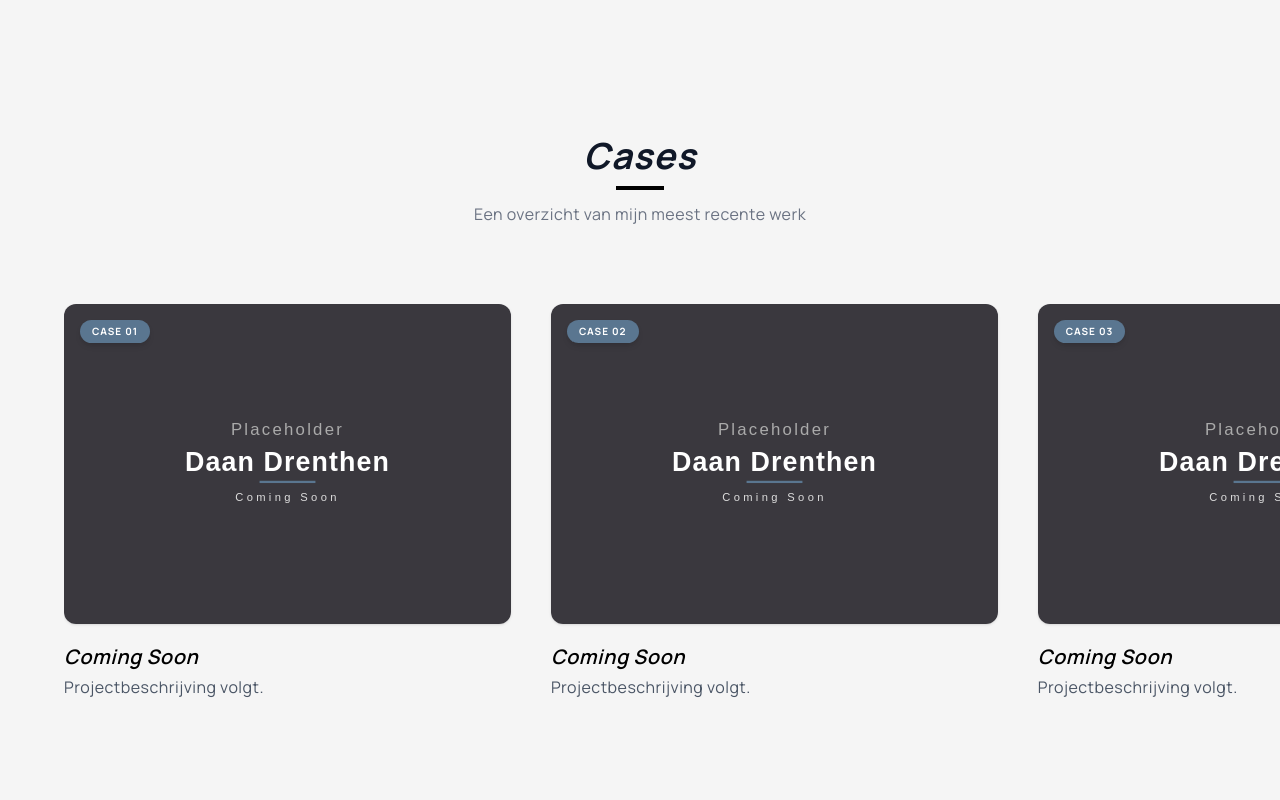
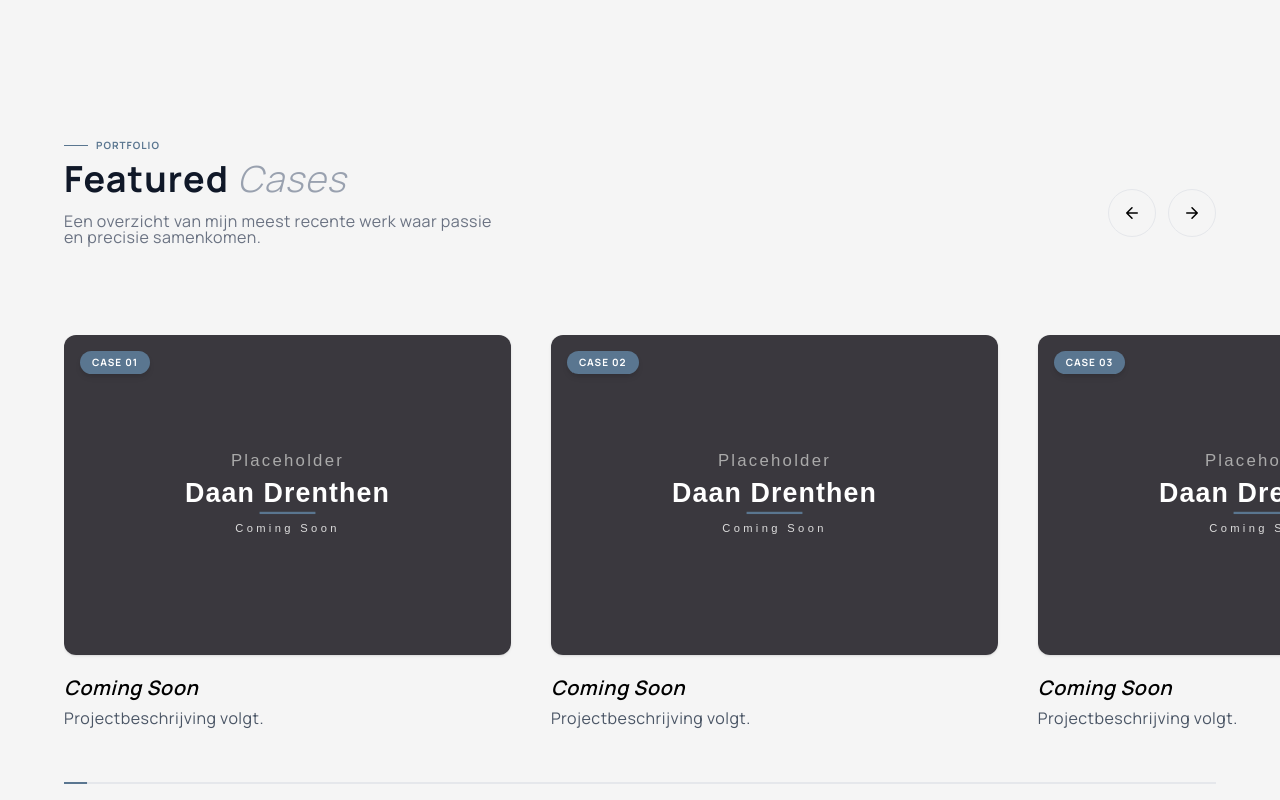
Before and after one commit to drenthendaan/portfolio-daandrenthen-nl, a React (Vite) app: page / in a window 1280 px wide. Shown: the part 460-1260 px from the top of the page. Built offline with nearby package versions, Linux system fonts and the light colour scheme.

Commit message:
feat: slider verbeterd en mooier gemaakt

```diff
--- a/src/components/Cases.jsx
+++ b/src/components/Cases.jsx
@@ -5,6 +5,7 @@ function Cases() {
   const sliderRef = useRef(null);
   const contentAnchorRef = useRef(null);
   const [paddingLeft, setPaddingLeft] = useState(24);
+  const [scrollProgress, setScrollProgress] = useState(0);
 
   const isDown = useRef(false);
   const startX = useRef(0);
@@ -14,6 +15,25 @@ function Cases() {
 
   const [mousePos, setMousePos] = useState({ x: 0, y: 0 });
   const [isHovering, setIsHovering] = useState(false);
+
+  const handleScroll = () => {
+    if (sliderRef.current) {
+      const { scrollLeft, scrollWidth, clientWidth } = sliderRef.current;
+      const totalScrollable = scrollWidth - clientWidth;
+      const progress = (scrollLeft / totalScrollable) * 100;
+      setScrollProgress(progress);
+    }
+  };
+
+  const scroll = (direction) => {
+    if (sliderRef.current) {
+      const scrollAmount = window.innerWidth > 768 ? 500 : sliderRef.current.clientWidth * 0.8;
+      sliderRef.current.scrollBy({
+        left: direction === "left" ? -scrollAmount : scrollAmount,
+        behavior: "smooth",
+      });
+    }
+  };
 
   useEffect(() => {
     const handleGlobalMouseMove = (e) => {
@@ -37,7 +57,6 @@ function Cases() {
     return () => window.removeEventListener("resize", alignSlider);
   }, []);
 
-  // Desktop Drag Logic
   const handleMouseDown = (e) => {
     if (window.innerWidth < 768) return;
     isDown.current = true;
@@ -55,12 +74,14 @@ function Cases() {
     const prevScrollLeft = sliderRef.current.scrollLeft;
     sliderRef.current.scrollLeft = scrollLeft.current - walk;
     velocity.current = sliderRef.current.scrollLeft - prevScrollLeft;
+    handleScroll();
   };
 
   const applyMomentum = () => {
     if (Math.abs(velocity.current) > 0.5) {
       sliderRef.current.scrollLeft += velocity.current;
       velocity.current *= 0.85;
+      handleScroll();
       rafId.current = requestAnimationFrame(applyMomentum);
     } else {
       sliderRef.current.style.scrollSnapType = "x mandatory";
@@ -75,6 +96,7 @@ function Cases() {
 
   return (
     <div className="py-12 overflow-x-hidden w-full">
+      {/* Custom Cursor */}
       <div
         className={`fixed pointer-events-none z-50 items-center justify-center rounded-full bg-[#5A7690] text-white text-[11px] font-bold uppercase tracking-[0.2em] transition-transform duration-200 ease-out hidden md:flex ${
           isHovering ? "scale-100 opacity-100" : "scale-0 opacity-0"
@@ -90,24 +112,53 @@ function Cases() {
         Swipe
       </div>
 
-      <div className="container mx-auto px-6">
-        <div ref={contentAnchorRef} className="text-left md:text-center">
-          <h2 className="text-3xl md:text-5xl font-bold italic tracking-tighter mb-3 text-gray-900 inline-block">
-            Cases
-          </h2>
-          <div className="w-12 h-1 bg-black mb-4 md:mx-auto"></div>
-          <p className="text-gray-500 max-w-md md:mx-auto text-sm md:text-base leading-relaxed">
-            Een overzicht van mijn meest recente werk
-          </p>
+      {/* HEADER SECTIE - NU MOOIER GEMAAKT */}
+      <div className="container mx-auto px-6 mb-10">
+        <div className="flex justify-between items-end gap-6">
+          <div ref={contentAnchorRef} className="text-left">
+            <div className="flex items-center gap-2 mb-2">
+               <span className="w-6 h-[1px] bg-[#5A7690]"></span>
+               <span className="text-[#5A7690] text-[10px] font-bold uppercase tracking-widest">Portfolio</span>
+            </div>
+            <h2 className="text-4xl md:text-6xl font-bold tracking-tighter text-gray-900 leading-none">
+              Featured <span className="italic font-light text-gray-400">Cases</span>
+            </h2>
+            <p className="mt-4 text-gray-500 max-w-md text-sm md:text-base leading-relaxed">
+              Een overzicht van mijn meest recente werk waar passie en precisie samenkomen.
+            </p>
+          </div>
+
+          <div className="flex gap-2 md:gap-3 mb-2 shrink-0">
+            <button
+              onClick={() => scroll("left")}
+              className="w-10 h-10 md:w-12 md:h-12 rounded-full border border-gray-200 flex items-center justify-center hover:bg-gray-900 hover:text-white active:scale-95 transition-all duration-300"
+              aria-label="Vorige"
+            >
+              <svg width="18" height="18" viewBox="0 0 24 24" fill="none" stroke="currentColor" strokeWidth="2" strokeLinecap="round" strokeLinejoin="round">
+                <path d="M19 12H5M12 19l-7-7 7-7"/>
+              </svg>
+            </button>
+            <button
+              onClick={() => scroll("right")}
+              className="w-10 h-10 md:w-12 md:h-12 rounded-full border border-gray-200 flex items-center justify-center hover:bg-gray-900 hover:text-white active:scale-95 transition-all duration-300"
+              aria-label="Volgende"
+            >
+              <svg width="18" height="18" viewBox="0 0 24 24" fill="none" stroke="currentColor" strokeWidth="2" strokeLinecap="round" strokeLinejoin="round">
+                <path d="M5 12h14m-7-7 7 7-7 7"/>
+              </svg>
+            </button>
+          </div>
         </div>
       </div>
 
+      {/* SLIDER SECTIE - WEER ORIGINEEL */}
       <div
-        className="relative w-full mt-8"
+        className="relative w-full"
         style={{ paddingLeft: `${paddingLeft}px` }}
       >
         <div
           ref={sliderRef}
+          onScroll={handleScroll}
           onMouseEnter={() => setIsHovering(true)}
           onMouseLeave={() => {
             setIsHovering(false);
@@ -116,8 +167,7 @@ function Cases() {
           onMouseDown={handleMouseDown}
           onMouseMove={handleMouseMove}
           onMouseUp={stopDragging}
-          /* Op mobiel laten we de browser het werk doen voor maximale smoothness */
-          className="flex overflow-x-auto pb-10 pr-10 hide-scrollbar snap-x snap-mandatory gap-6 md:gap-10 cursor-grab active:cursor-grabbing select-none touch-pan-x"
+          className="flex overflow-x-auto pb-8 pr-10 hide-scrollbar snap-x snap-mandatory gap-6 md:gap-10 cursor-grab active:cursor-grabbing select-none touch-pan-x"
         >
           {projecten.map((project) => (
             <div
@@ -145,6 +195,23 @@ function Cases() {
             </div>
           ))}
         </div>
+
+        {/* Voortgangsbalk */}
+        <div
+          className="mt-6 h-[2px] bg-gray-200 relative overflow-hidden transition-all duration-300"
+          style={{
+            width: `calc(100% - ${paddingLeft}px)`,
+            marginRight: `${paddingLeft}px`
+          }}
+        >
+          <div
+            className="absolute top-0 left-0 h-full bg-[#5A7690] transition-transform duration-150 ease-out origin-left"
+            style={{
+              width: '100%',
+              transform: `scaleX(${Math.max(0.02, scrollProgress / 100)})`
+            }}
+          />
+        </div>
       </div>
 
       <style
@@ -154,8 +221,8 @@ function Cases() {
             .hide-scrollbar {
               -ms-overflow-style: none;
               scrollbar-width: none;
-              -webkit-overflow-scrolling: touch; /* Voor momentum op iOS */
-              scroll-behavior: smooth; /* Voor soepele snaps */
+              -webkit-overflow-scrolling: touch;
+              scroll-behavior: smooth;
             }
             .snap-always { scroll-snap-stop: always; }
           `,
```
